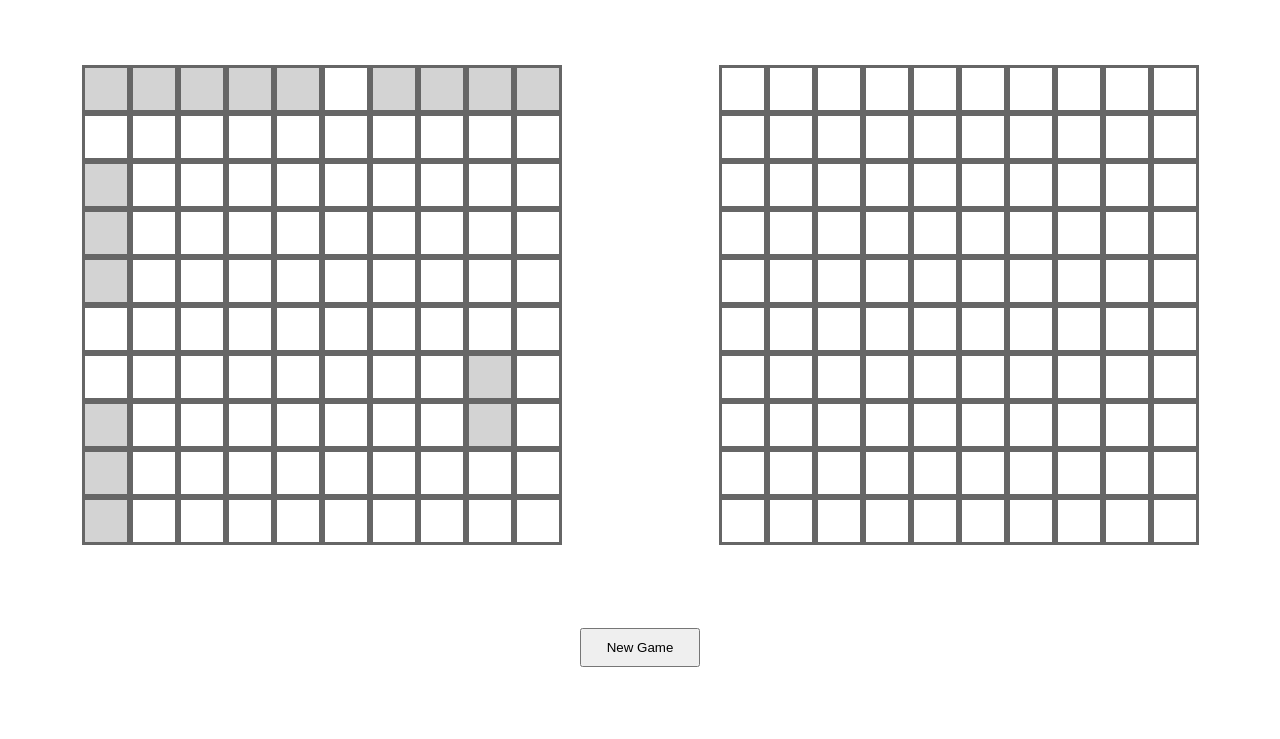
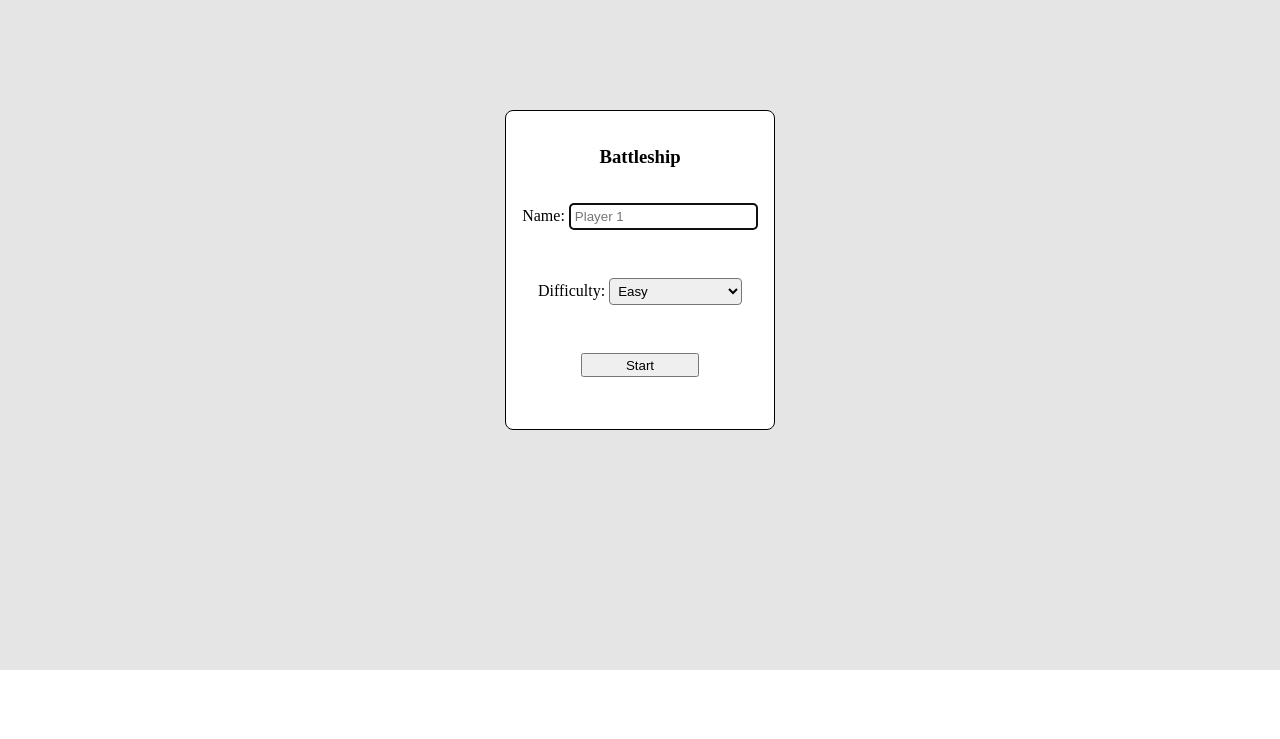
Before and after one commit to jrmilburn/battle-ships, a website with bundled scripts: page index.html in a window 1280 px wide. Shown: the part 130-869 px from the top of the page. After the commit the page ends 800 px from the top, so only its background shows below. Built offline with nearby package versions, Linux system fonts and the light colour scheme.

Commit message:
add startup dialog to get players name and game command textbox

```diff
--- a/index.html
+++ b/index.html
@@ -9,9 +9,34 @@
 </head>
 <body>
 
-    <div class="board player-board"></div>
-    <div class="board enemy-board"></div>
 
+    <dialog id="startGame">
+
+        <form method="dialog">
+
+            <h3>Battleship</h3>
+
+            <div class="dialog">
+                <label for="player1">Name: </label>
+                <input type="text", id="player1", placeholder="Player 1">
+            </div>
+
+            <div class="dialog">
+                <label for="difficulty">Difficulty: </label>
+                <select name="difficulty" id="difficulty">
+
+                    <option value="Easy">Easy</option>
+                    <option value="Medium">Slightly less easy</option>
+
+                </select>
+            </div>
+
+
+            <button class="dialogBtn">Start</button>
+
+        </form>
+
+    </dialog>
 
 </body>
 </html>
--- a/index.js
+++ b/index.js
@@ -1,6 +1,10 @@
 // Import the necessary classes (assuming you have them in separate files)
 import Player from './components/player.js';
 import Ship from './components/ship.js';
+
+function delay(ms) {
+  return new Promise(resolve => setTimeout(resolve, ms));
+}
 
 document.addEventListener("DOMContentLoaded", () => {
   const body = document.querySelector('body');
@@ -23,20 +27,26 @@ document.addEventListener("DOMContentLoaded", () => {
   newGameButton.textContent = "New Game";
   newGameButton.classList.add('new-game-btn');
 
-  body.appendChild(newGameButton);
-  body.appendChild(playerBoardElement);
-  body.appendChild(enemyBoardElement);
-  body.appendChild(playerHeading);
-  body.appendChild(enemyHeading);
+  const textBox = document.createElement('div');
+
+  let playerName;
 
   let player1, player2, currentPlayer;
 
-  function initializeGame() {
+  body.style.scale = 0.8;
+
+  function initializeGame(name, difficulty) {
+
+    name = name === '' || undefined ? 'Player 1' : name;
+
+    textBox.classList.add('text-box');
+    textBox.textContent = `${name}'s turn, click the enemies board where you would like to strike`;
 
 
+    body.style.scale = 1;
 
-    player1 = new Player();
-    player2 = new Player(true); // Computer player
+    player1 = new Player(name);
+    player2 = new Player('computer', true); // Computer player
     currentPlayer = player1;
 
     const carrier = new Ship(5, 0, false);
@@ -59,11 +69,18 @@ document.addEventListener("DOMContentLoaded", () => {
     player2.gameboard.placeShip(submarine, [[7, 0], [8, 0], [9, 0]]);
     player2.gameboard.placeShip(destroyer, [[6, 8], [7, 8]]);
 
+    body.appendChild(newGameButton);
+    body.appendChild(playerBoardElement);
+    body.appendChild(enemyBoardElement);
+    body.appendChild(playerHeading);
+    body.appendChild(enemyHeading);
+    body.appendChild(textBox);
+
     renderBoard(player1.gameboard, playerBoardElement);
     renderBoard(player2.gameboard, enemyBoardElement, true);
   }
 
-  function renderBoard(gameboard, boardElement, isEnemy = false) {
+  async function renderBoard(gameboard, boardElement, isEnemy = false) {
     boardElement.innerHTML = ''; // Clear existing grid cells
     const size = 10;
 
@@ -80,6 +97,8 @@ document.addEventListener("DOMContentLoaded", () => {
           }
         }
 
+        await delay(3);
+
         boardElement.appendChild(gridCell);
       }
     }
@@ -90,7 +109,7 @@ document.addEventListener("DOMContentLoaded", () => {
     const result = currentPlayer.makeMove(coord, currentPlayer === player1 ? player2.gameboard : player1.gameboard);
 
     if (result) {
-      event.target.style.backgroundColor = 'red'; // Hit
+      event.target.style.backgroundColor = 'green'; // Hit
     } else {
       event.target.style.backgroundColor = 'blue'; // Miss
     }
@@ -115,7 +134,7 @@ document.addEventListener("DOMContentLoaded", () => {
     if (result) {
       cell.style.backgroundColor = 'red'; // Hit
     } else {
-      cell.style.backgroundColor = 'blue'; // Miss
+      cell.style.backgroundColor = 'orange'; // Miss
     }
 
     if (player1.gameboard.allShipsSunk()) {
@@ -125,8 +144,21 @@ document.addEventListener("DOMContentLoaded", () => {
     }
   }
 
-  newGameButton.addEventListener("click", initializeGame);
+  newGameButton.addEventListener("click", () => {
+    initializeGame(playerName);
+  });
   enemyBoardElement.addEventListener("click", handleAttack);
 
-  initializeGame(); // Initial setup
+
+  const dialogBtn = document.querySelector('.dialogBtn')
+  const dialog = document.getElementById('startGame');
+  dialog.showModal();
+
+  dialogBtn.addEventListener('click', () => {
+
+    playerName = document.getElementById('player1').value;
+
+    initializeGame(playerName); // Initial setup
+  })
+
 });
--- a/style.css
+++ b/style.css
@@ -5,6 +5,7 @@ body {
     align-items: center;
     gap: 10px;
     justify-items: center;
+    transition: 1s ease-in-out;
 }
 
 h2 {
@@ -47,12 +48,26 @@ h2 {
 
 }
 
-  button {
-    padding: 10px;
+.new-game-btn {
+    padding: 0.5rem;
     margin: 10px;
     width: 120px;
     grid-row: 3/4;
     grid-column: 1/3;
+    font-size: 1.5rem;
+    background: none;
+    border: 2px solid rgba(0, 0, 0, 0.6);
+    border-radius: 0.25rem;
+
+    transition: background-color 0.5s, color 0.5s;
+  }
+
+  .new-game-btn:hover {
+
+    background-color: rgba(0, 0, 0, 0.6);
+    color: white;
+    cursor: pointer;
+
   }
 
   .board {
@@ -74,3 +89,57 @@ h2 {
     cursor: pointer;
     margin: 3px;
   }
+
+dialog {
+  border: 1px solid black;
+  border-radius: 0.5rem;
+  padding: 1rem;
+}
+
+form {
+
+  display: grid;
+  justify-items: center;
+  gap: 1rem;
+  grid-template-columns: 1fr;
+  grid-template-rows: 1fr 1fr 1fr 1fr;
+
+}
+
+form > h3 {
+
+  font-weight: bold;
+  grid-column: 1/2;
+  grid-row: 1/2;
+
+}
+
+
+form > button {
+
+  grid-column: 1/2;
+  grid-row: 4/5;
+  width: 50%;
+  height: 1.5rem;
+
+}
+
+input,
+select {
+  padding: 0.25rem;
+  border-radius: 0.25rem;
+}
+
+.text-box {
+
+  position: fixed;
+  top: 50%;
+  left: 50%;
+  transform: translate(-50%, -50%);
+  width: 10%;
+  border: 2px solid rgba(0, 0, 0, 0.6);
+  padding: 1rem;
+  border-radius: 0.25rem;
+  font-size: 1.5rem;
+
+}
```
